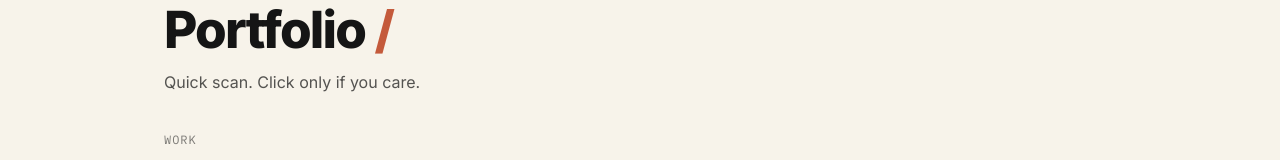
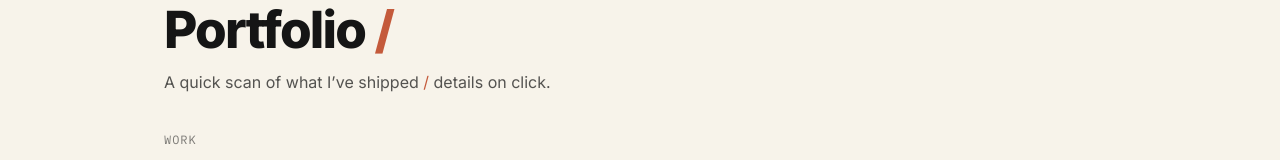
Before and after one commit to benjaminarce-cloud/arcev2-portfolio, a Next.js app: page / in a window 1280 px wide. Shown: the part 160-320 px from the top of the page. Built offline with nearby package versions, Linux system fonts and the light colour scheme.

Commit message:
Update page.tsx

```diff
--- a/src/app/page.tsx
+++ b/src/app/page.tsx
@@ -28,8 +28,6 @@ const workItems = [
   },
 ];
 
-// Make this the actual latest engineering note.
-// (Risk scoring removed.)
 const latestNote = {
   title: "LATAM Inventory Health Dashboard finally stops breaking",
   desc: "The shift: from screenshot-driven firefighting to one shared operational view.",
@@ -46,7 +44,7 @@ export default function HomePage() {
         </h1>
 
         <p className="page-subtitle" style={{ maxWidth: 720 }}>
-          Quick scan. Click only if you care.
+          A quick scan of what I’ve shipped <span className="accent">/</span> details on click.
         </p>
 
         <div style={{ marginTop: 34 }}>
```
